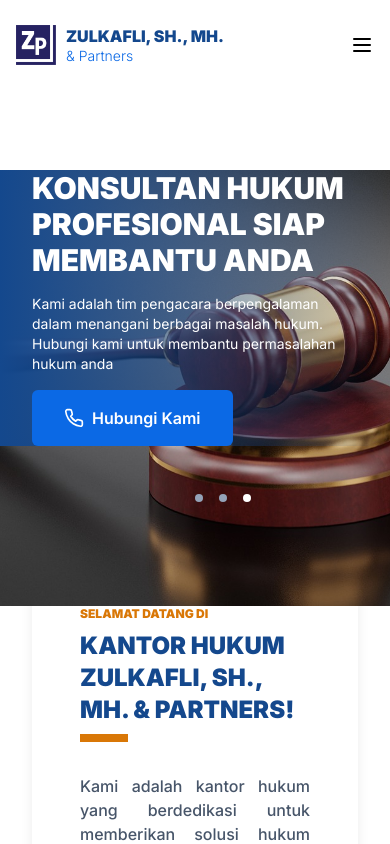
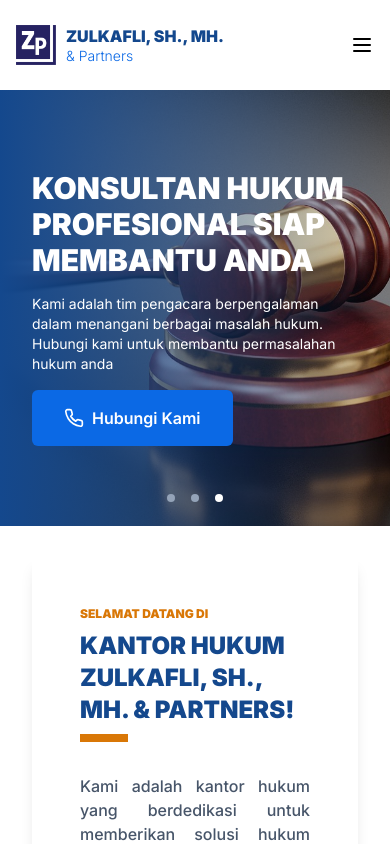
Before and after one commit to fiqihalfito/landing-page-lawfirm, a Next.js app: page / in a window 390 px wide. Shown: the top 844 px of the page. Built offline with nearby package versions, Linux system fonts and the light colour scheme; grey boxes are pictures that could not be loaded.

Commit message:
hero issue fixed

```diff
--- a/src/app/components/SlideShow.tsx
+++ b/src/app/components/SlideShow.tsx
@@ -12,7 +12,7 @@ export function SlideShow({ images }: SlideShowProp) {
     const { currentImage, movement } = useSlideShow(images)
 
     return (
-        <div className="absolute z-0 flex h-full w-full items-center overflow-hidden">
+        <div className="absolute top-0 z-0 flex h-full w-full items-center overflow-hidden">
             {images.map((item, i) => (
                 <div
                     key={i}
--- a/src/app/components/SlideShowIndicator.tsx
+++ b/src/app/components/SlideShowIndicator.tsx
@@ -7,7 +7,7 @@ export function SlideShowIndicator({ images }: { images: string[] }) {
     const { currentImage } = useSlideShow(images)
 
     return (
-        <div className="absolute bottom-6 left-1/2 z-10 mx-auto flex items-center gap-x-4">
+        <div className="absolute bottom-6 left-1/2 z-10 mx-auto flex -translate-x-1/2 items-center gap-x-4">
             {images.map((item, i) => (
                 <div
                     key={i}
--- a/src/app/sections/hero.tsx
+++ b/src/app/sections/hero.tsx
@@ -12,10 +12,10 @@ const images = ["palu.jpg", "perpus.jpg", "buku.jpg"]
 
 export function HeroSection() {
     return (
-        <section className="relative  py-20 md:h-[34rem]  md:py-0">
+        <section className="relative   md:h-[34rem]  ">
             <SlideShow images={images} />
 
-            <div className="relative z-10 h-full bg-gradient-to-r from-primary px-8 md:container md:grid md:grid-cols-2">
+            <div className="relative z-10  bg-gradient-to-r from-primary px-8 py-20 md:container md:grid md:h-full md:grid-cols-2 md:py-0">
                 {/* col 1 */}
                 <div className="flex items-center  text-white">
                     <div className="space-y-4">
```
